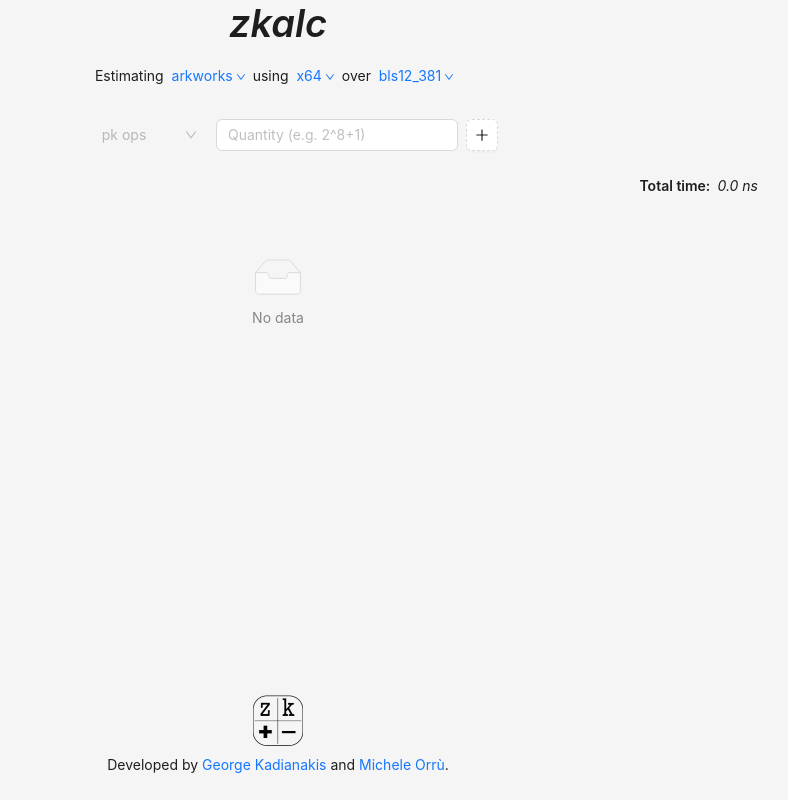
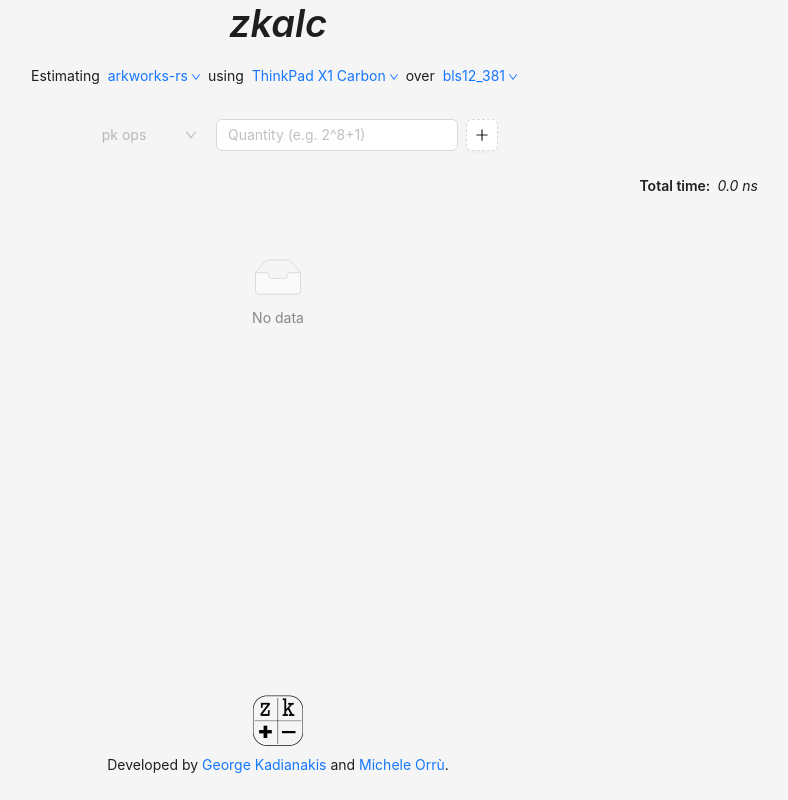
Before and after one commit to mmaker/zkalc, a Next.js app in the folder frontend/: page / in a window 1280 px wide. Shown: the whole page, without its empty margins (362-1150 px from the left). Built offline with nearby package versions, Linux system fonts and the light colour scheme.

Commit message:
More details for machines, curves, and libraries.

```diff
--- a/frontend/pages/index.js
+++ b/frontend/pages/index.js
@@ -54,32 +54,43 @@ const estimates = {
 
 const { Title, Text } = Typography;
 
+const libraries = {
+  arkworks: {label: "arkworks-rs", version: "0.4", url: "https://arkworks.rs/"},
+  blstrs: {label: "blstrs", version: "0.1", url: "blstrs"},
+  dalek: {label: "dalek", version: "0.1", url: "dalek", disabled: true},
+}
 
-const libs = [
-  { label: "arkworks", key: "arkworks", version: "XXX", url: "XXX" },
-  { label: "blstrs", key: "blstrs", version: "XXX", url: "XXX" },
-  { label: "dalek", key: "dalek", disabled: true },
-];
-
-const machines = [
-  {
-    label: "M1 Pro",
-    key: "m1pro",
-  },
-  {
-    label: "ThinkPad",
-    key: "x64",
-  },
-  {
-    label: "ec2-large3",
-    key: "ec2",
-    disabled: true,
-  },
-];
+const machines = {
+  m1pro: {label: "M1 Pro 2021", desciption: "Macbook Pro 2022 14\" M1 Pro"},
+  x86_64: {label: "ThinkPad X1 Carbon", desciption: "ThinkPad X1 Carbon 1970"},
+  ec2large3: {label: "ec2-large3", disabled: true},
+}
 
 const curves = {
-  arkworks: [{ label: "bls12_381", key: "bls12_381" }],
-  blstrs: [{ label: "bls12_381", key: "bls12_381" }],
+  bls12_381: {label: "BLS12-381", key: "bls12_381"},
+}
+
+const libraries_selection = Object.keys(libraries).map((lib) => {
+  return {
+    label: libraries[lib].label,
+    key: lib,
+    disabled: libraries[lib].disabled || false,
+  };
+});
+
+/// these should be automatically generated from the above constants.
+
+const machines_selection = Object.keys(machines).map((machine) => {
+  return {
+    label: machines[machine].label,
+    key: machine,
+    disabled: machines[machine].disabled || false,
+  };
+});
+
+const curves_selection = {
+  arkworks: [curves.bls12_381],
+  blstrs: [curves.bls12_381],
 };
 
 const operations = [
@@ -156,7 +167,7 @@ const Home = () => {
 
   const [recipe, setRecipe] = React.useState([]);
   const [lib, setLib] = React.useState("arkworks");
-  const [machine, setMachine] = React.useState("x64");
+  const [machine, setMachine] = React.useState("x86_64");
   const [curve, setCurve] = React.useState("bls12_381");
   let authors = [
     { name: "George Kadianakis", website: "https://asn-d6.github.io/" },
@@ -304,31 +315,36 @@ const Home = () => {
     return (
       <>
         Estimating &nbsp;
-        <Dropdown menu={{ items: libs, onClick: ({ key }) => setLib(key) }}>
+        <Tooltip placement="top" title={`${libraries[lib].label} v${libraries[lib].version}`}>
+        <Dropdown trigger="click" menu={{ items: libraries_selection, onClick: ({ key }) => setLib(key) }}>
           <a onClick={(e) => e.preventDefault()}>
             <Space>
-              {lib}
+              {libraries[lib].label}
               <DownOutlined style={{ fontSize: "10px", margin: "-10px" }} />
               &nbsp;
             </Space>
           </a>
         </Dropdown>
+        </Tooltip>
         using &nbsp;
+        <Tooltip placement="top" title={`${machines[machine].desciption}`}>
         <Dropdown
-          menu={{ items: machines, onClick: ({ key }) => setMachine(key) }}
+        trigger={['click']}
+          menu={{ items: machines_selection, onClick: ({ key }) => setMachine(key) }}
         >
           <a onClick={(e) => e.preventDefault()}>
             <Space>
-              {machine}
+              {machines[machine].label}
               <DownOutlined style={{ fontSize: "10px", margin: "-10px" }} />
               &nbsp;
             </Space>
           </a>
         </Dropdown>
+        </Tooltip>
         over &nbsp;
         <Dropdown
           menu={{
-            items: curves[lib],
+            items: curves_selection[lib],
             onClick: ({ key }) => setCurve(key),
           }}
         >
```
